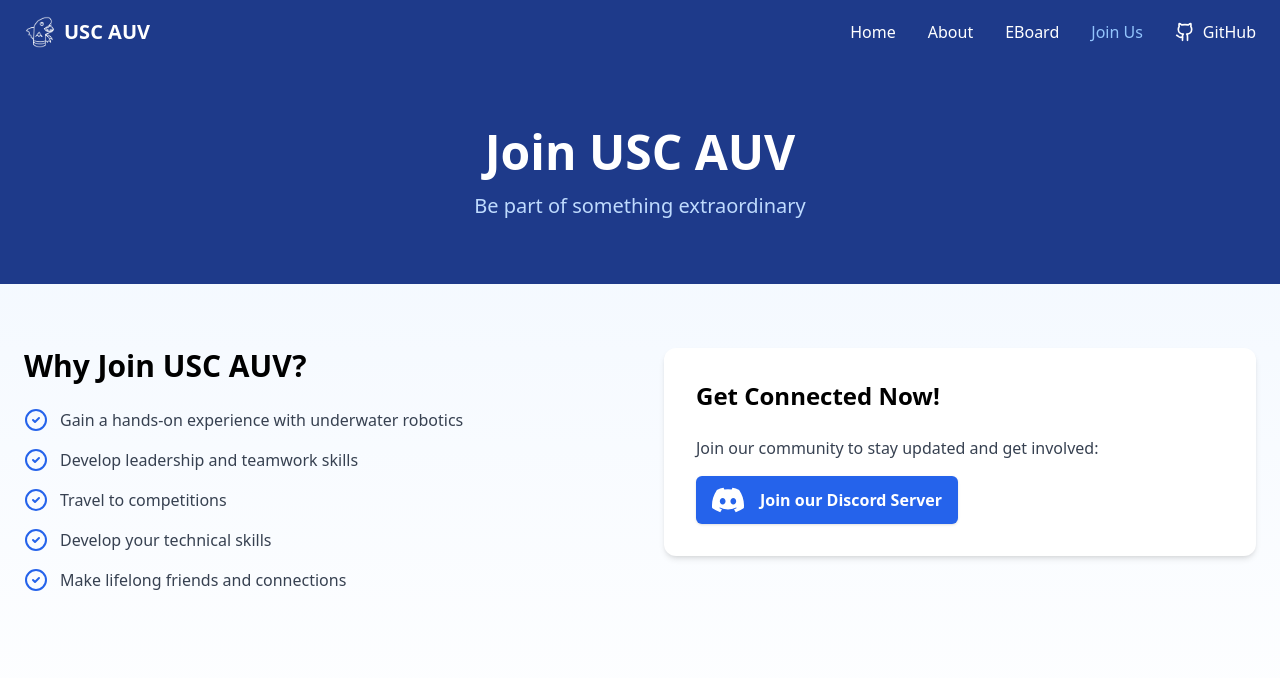
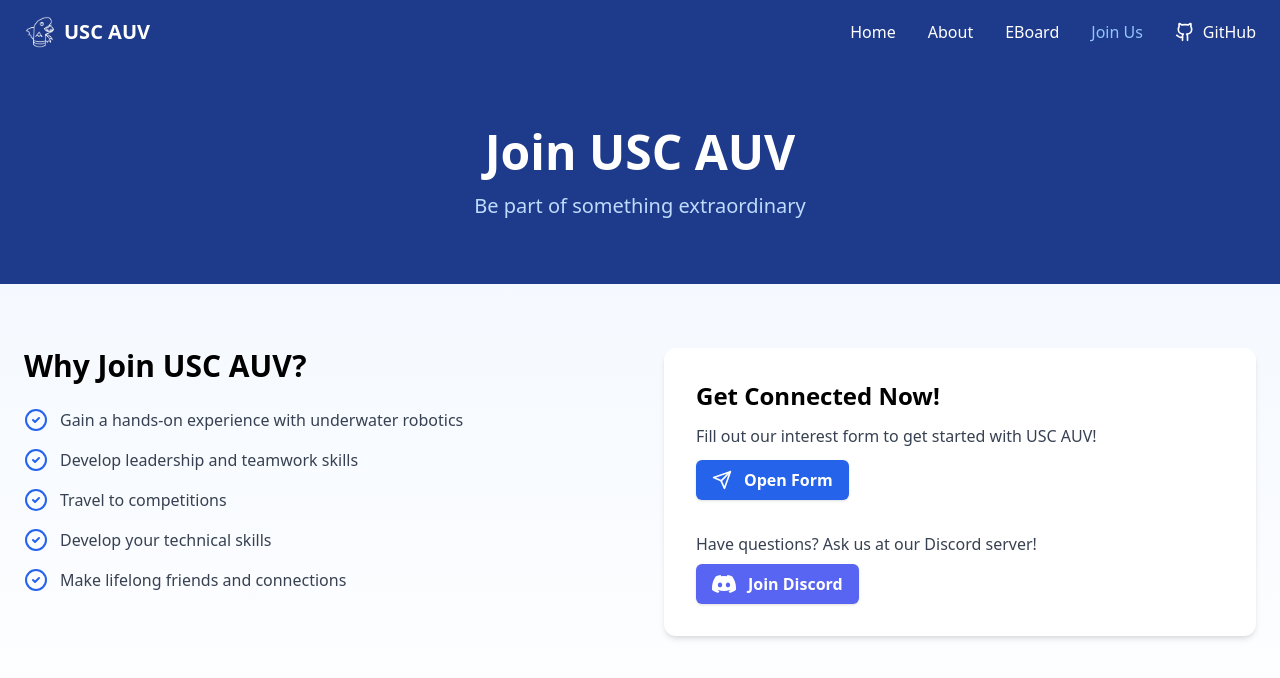
Before and after one commit to usc-robosub/usc-robosub.github.io, a React (Vite) app: page /join in a window 1280 px wide. Shown: the top 678 px of the page. Built offline with nearby package versions, Linux system fonts and the light colour scheme.

Commit message:
Update Join page to modify call-to-action and add Discord link

```diff
--- a/src/pages/Join.tsx
+++ b/src/pages/Join.tsx
@@ -38,20 +38,32 @@ function Join() {
           {/* Application Form */}
           <div>
             <div className="bg-white p-8 rounded-xl shadow-md">
-              <h2 className="text-2xl font-bold mb-6">Get Connected Now!</h2>
-
-              <p className="text-gray-700 mb-4">
-                Join our community to stay updated and get involved:
+              <h2 className="text-2xl font-bold mb-3">Get Connected Now!</h2>
+              <p className="text-gray-700 mb-3">
+                Fill out our interest form to get started with USC AUV!
               </p>
               <a
-                href="https://discord.gg/7jPvyPWc8T"
+                href="https://docs.google.com/forms/d/e/1FAIpQLSfZnhGsQTUPIkCJLfJcP2tE20nZVszWjG6SglmbcWH-VuExug/viewform"
                 target="_blank"
                 rel="noopener noreferrer"
                 className="inline-flex items-center px-4 py-2 bg-blue-600 text-white font-semibold rounded-md shadow hover:bg-blue-700 transition-colors duration-300"
               >
-                <img src="/discord_white.svg" alt="Discord" className="w-8 h-8 mr-4" />
-                Join our Discord Server
+                <Send className="w-5 h-5 mr-3" />
+                <span>Open Form</span>
               </a>
+              <br />
+              <p className="text-gray-700 mt-8 mb-2">
+                Have questions? Ask us at our Discord server!
+                </p>
+                <a
+                    href="https://discord.gg/7jPvyPWc8T"
+                    target="_blank"
+                    rel="noopener noreferrer"
+                    className="inline-flex items-center px-4 py-2 bg-[#5865F2] text-white font-semibold rounded-md shadow hover:bg-blue-700 transition-colors duration-300"
+                >
+
+                <img src="/discord_white.svg" alt="Discord Logo" className="w-6 h-6 mr-3" /> Join Discord
+                </a>
 
             </div>
           </div>
```
